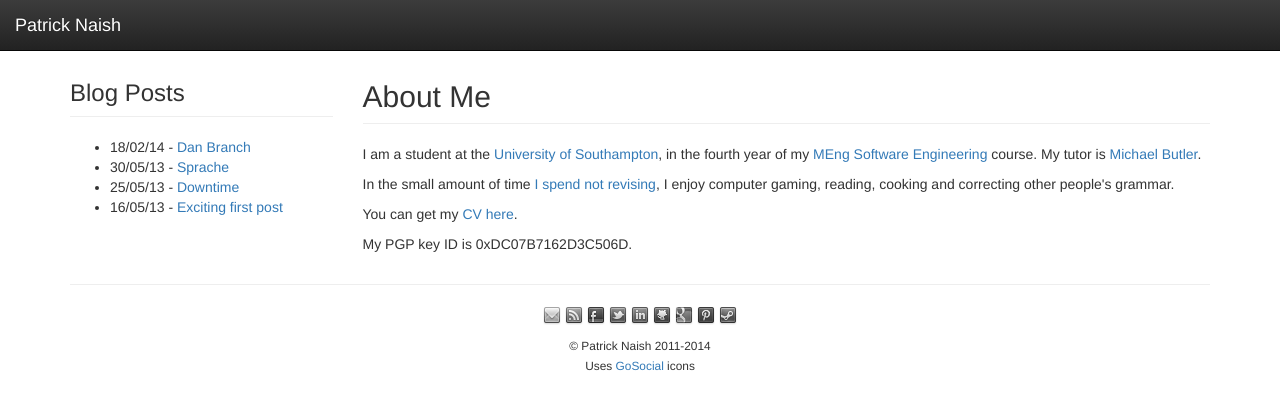
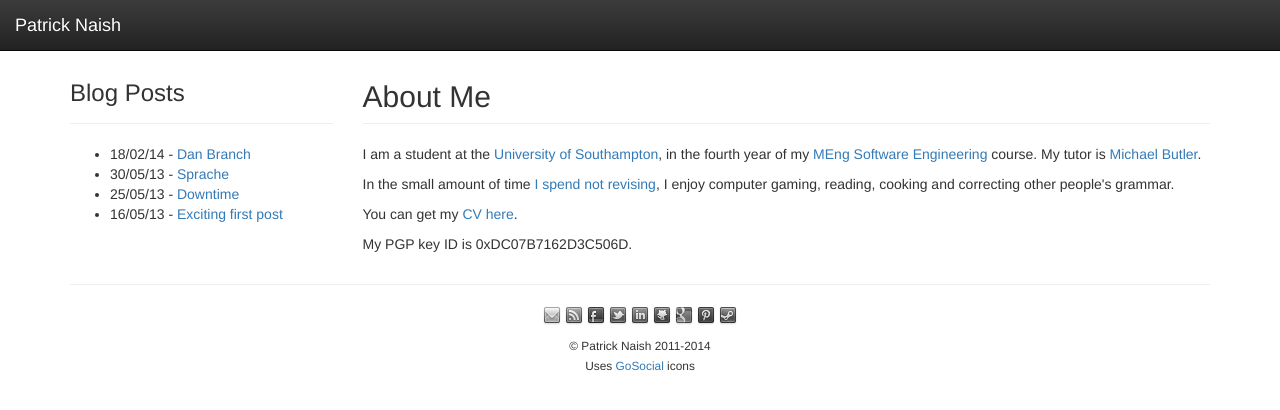
Before and after one commit to patricknaish/pmnaish, a Jekyll site: the page built from index.html, in a window 1280 px wide. Shown: the top 410 px of the page. Built offline with Jekyll 4.4.1, drawn with Linux system fonts in a browser that asks for light colours; nearby versions of some CDN libraries.

Commit message:
Formatting

```diff
--- a/_layouts/default.html
+++ b/_layouts/default.html
@@ -35,7 +35,7 @@
     <div class="container">
       <div class="row">
         <div class="col-xs-3">
-          <h3 style="float:left;">Blog Posts</h3>
+          <h3 style="float:left; margin-bottom:17px;">Blog Posts</h3>
           <hr style="clear:both" />
           <ul>
             {% for post in site.posts %}
@@ -45,7 +45,7 @@
         </div>
         <div class="col-xs-9">
           <h2 style="float:left;">{{page.title}}</h2>
-          <h4 style="float:left;position:relative;top:15px;margin-left:10px;color:grey;">{% if page.date %}{{ page.date | date: "%d/%m/%y" }}{% endif %}</h4>
+          <h4 style="float:left;position:relative;top:21px;margin-left:10px;color:grey;">{% if page.date %}{{ page.date | date: "%d/%m/%y" }}{% endif %}</h4>
           <hr style="clear:both" />
           {{content}}
         </div>
```
